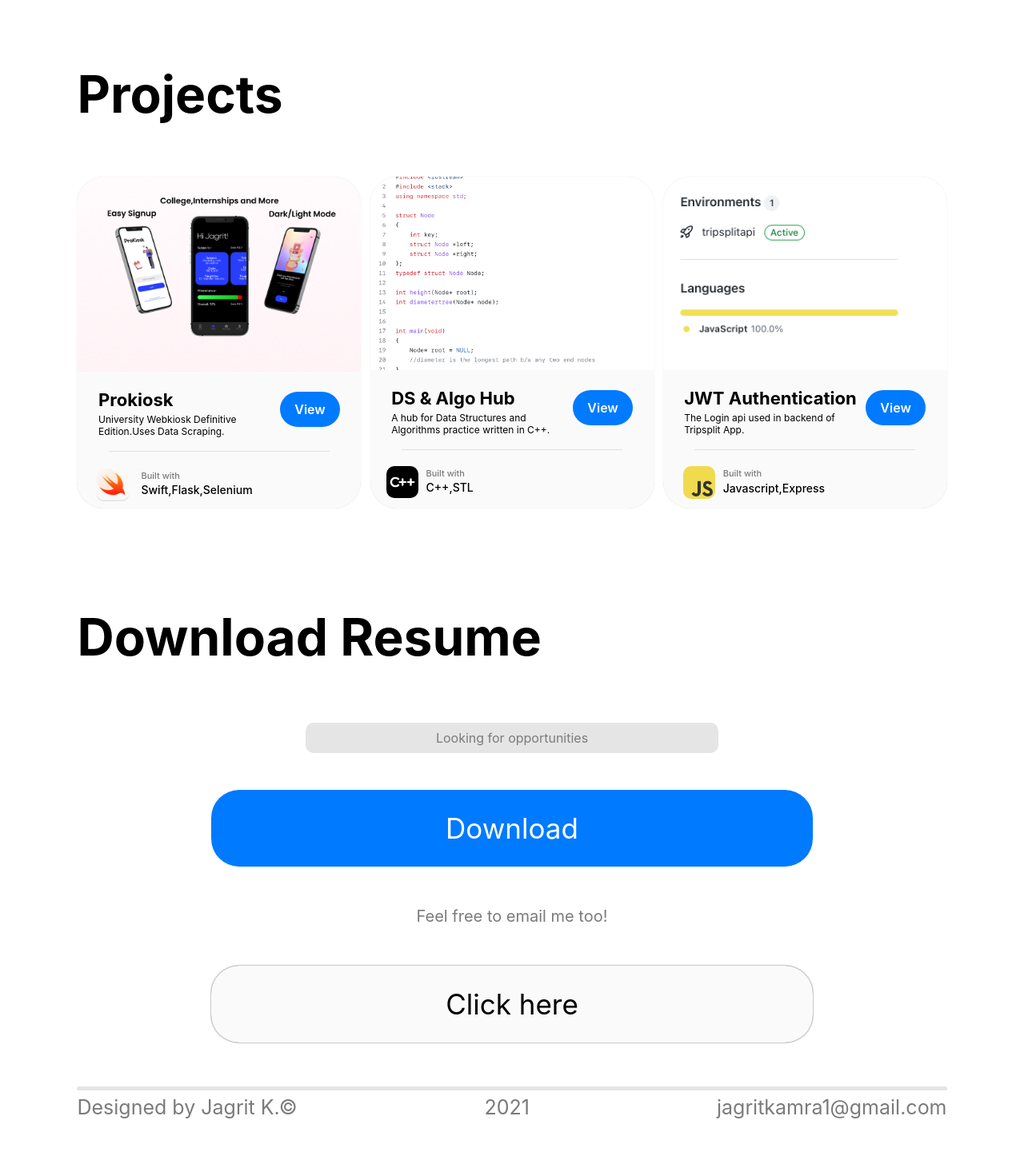
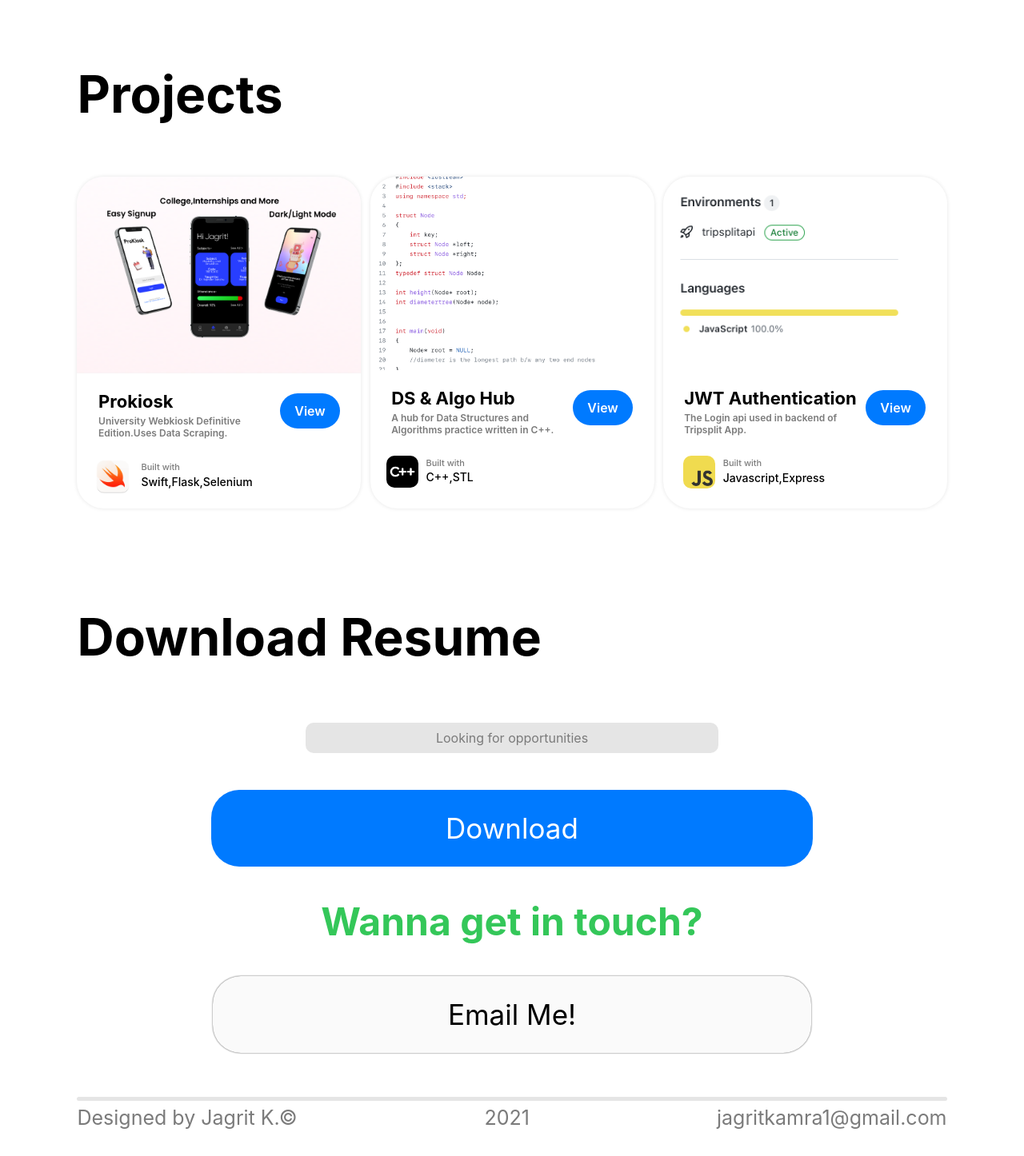
Before and after one commit to jagritx/PortfolioOLD, a PHP site: page / in a window 1280 px wide. Shown: the part 1920-3366 px from the top of the page at 80% size. Before the commit the page ends 3319 px from the top, so only its background shows below. Run offline with PHP 8.4, Linux system fonts and the light colour scheme.

Commit message:
Design Update

```diff
--- a/Stylesheets/styles.css
+++ b/Stylesheets/styles.css
@@ -535,15 +545,15 @@ input:checked + label:after {
           align-items: center;
   width: 355px;
   height: 410px;
-  background-color: var(--callgray);
+  background-color: var(--interfacecolor);
   border-radius: 34px;
   padding-bottom: 5px;
   margin-top: 12px;
   margin-bottom: 12px;
   -webkit-transition: 0.4s;
   transition: 0.4s;
-  -webkit-box-shadow: 0px 0px 1px 0px rgba(0, 0, 0, 0.2);
-          box-shadow: 0px 0px 1px 0px rgba(0, 0, 0, 0.2);
+  -webkit-box-shadow: 0px 0px 5px 0px var(--secondarylight);
+          box-shadow: 0px 0px 5px 0px var(--secondarylight);
 }
 
 .projectimage {
@@ -588,9 +598,10 @@ input:checked + label:after {
 }
 
 .projectdes {
+  color: var(--secondarycolor);
   font-size: 12px;
+  font-weight: 600;
   margin-top: -8%;
-  color: var(--maincolor);
 }
 
 .projectbutton {
@@ -611,17 +622,7 @@ input:checked + label:after {
 }
 
 .projectbutton:hover {
-  background-color: black;
-  color: white;
-}
-
-.projectsep {
-  width: 78%;
-  height: 1px;
-  background-color: var(--secondarycolor);
-  opacity: 20%;
-  margin-top: 5px;
-  margin-bottom: 7px;
+  opacity: 0.8;
 }
 
 .languageinfo {
@@ -663,6 +664,10 @@ input:checked + label:after {
   margin-top: 4%;
   -ms-flex-item-align: start;
       align-self: flex-start;
+}
+
+#swiftpadding {
+  margin-bottom: 3%;
 }
 
 #cpluspluslogoproject {
@@ -725,21 +730,23 @@ input:checked + label:after {
 }
 
 .bluedownloadbutton:hover {
-  background-color: var(--maincolor);
-  color: var(--interfacecolor);
+  opacity: 0.8;
 }
 
-.emailme {
-  color: var(--secondarycolor);
+.touchtext {
+  color: var(--coolgreen);
+  font-size: 48px;
+  font-weight: 700;
+  padding-top: 9px;
+  padding-bottom: 9px;
+  padding-left: 5%;
+  padding-right: 5%;
   text-decoration: none;
-  font-size: 20px;
+  border-radius: 20px;
   -webkit-transition: 0.4s;
   transition: 0.4s;
-}
-
-.emailme:hover {
-  color: var(--coolgreen);
-  cursor: default;
+  margin-top: 0px;
+  margin-bottom: 0px;
 }
 
 .whitedownloadbutton {
--- a/Stylesheets/styles.scss
+++ b/Stylesheets/styles.scss
@@ -403,13 +412,13 @@ input:checked + label:after {
 
   width: 355px;
   height: 410px;
-  background-color: var(--callgray);
+  background-color: var(--interfacecolor);
   border-radius: 34px;
   padding-bottom: 5px;
   margin-top: 12px;
   margin-bottom: 12px;
   transition: 0.4s;
-  box-shadow: 0px 0px 1px 0px rgba(0,0,0,0.2);
+  box-shadow: 0px 0px 5px 0px var(--secondarylight);
 }
 
 .projectimage {
@@ -441,9 +450,11 @@ height: 100%;
   color:var(--maincolor);
 }
 .projectdes {
+  color: var(--secondarycolor);
   font-size: 12px;
+  font-weight: 600;
   margin-top: -8%;
-  color:var(--maincolor);
+
 }
 
 .projectbutton {
@@ -458,16 +469,7 @@ height: 100%;
   transition: 0.4s;
 }
 .projectbutton:hover {
-  background-color: black;
-  color: white;
-}
-.projectsep {
-  width: 78%;
-  height: 1px;
-  background-color: var(--secondarycolor);
-  opacity: 20%;
-  margin-top: 5px;
-  margin-bottom: 7px;
+  opacity: 0.8;
 }
 
 .languageinfo {
@@ -498,6 +501,9 @@ height: 100%;
   color: var(--secondarycolor);
   margin-top: 4%;
   align-self: flex-start;
+}
+#swiftpadding{
+  margin-bottom: 3%;
 }
 #cpluspluslogoproject{
   width:40px;
@@ -545,18 +551,22 @@ height: 100%;
   border-radius: 35px;
 }
 .bluedownloadbutton:hover{
-  background-color: var(--maincolor);
-  color:var(--interfacecolor);
+  opacity: 0.8;
 }
-.emailme{
-  color:var(--secondarycolor);
+.touchtext{
+  color: var(--coolgreen);
+  font-size: 48px;
+  font-weight: 700;
+
+  padding-top: 9px;
+  padding-bottom: 9px;
+  padding-left: 5%;
+  padding-right: 5%;
   text-decoration: none;
-  font-size: 20px;
+  border-radius: 20px;
   transition:0.4s;
-}
-.emailme:hover{
-  color:var(--coolgreen);
-  cursor: default;
+  margin-top: 0px;
+  margin-bottom: 0px;
 }
 .whitedownloadbutton{
   color: var(--maincolor);
--- a/index.html
+++ b/index.html
@@ -376,9 +376,9 @@
 
             <a class="projectbutton" href="#">View</a>
           </div>
-          <div class="projectsep"></div>
 
-          <div class="languageinfo">
+
+          <div  id = "swiftpadding" class="languageinfo">
             <img
               id="swiftprojectimage"
               class="languageicon"
@@ -403,7 +403,7 @@
 
             <a class="projectbutton" href="#">View</a>
           </div>
-          <div class="projectsep"></div>
+
 
           <div class="languageinfo">
             <img
@@ -430,7 +430,7 @@
 
             <a class="projectbutton" href="#">View</a>
           </div>
-          <div class="projectsep"></div>
+
 
           <div class="languageinfo">
             <img
@@ -454,9 +454,8 @@
           <p class = "optext">Looking for opportunities</p>
 
         <a href = "#" class = "bluedownloadbutton" >Download</a>
-      <p href = "#" class = "emailme">Feel free to email me too!</p>
-
-        <a href = "#" class = "whitedownloadbutton">Click here</a>
+        <p class = "touchtext">Wanna get in touch?</p>
+        <a href = "#" class = "whitedownloadbutton">Email Me!</a>
         <div class = "seperator"></div>
     </div>
 
```
Also changed, not shown: other parts of Stylesheets/styles.css (+33 -9 lines), other parts of Stylesheets/styles.scss (+29 -10 lines), 1 other file.
